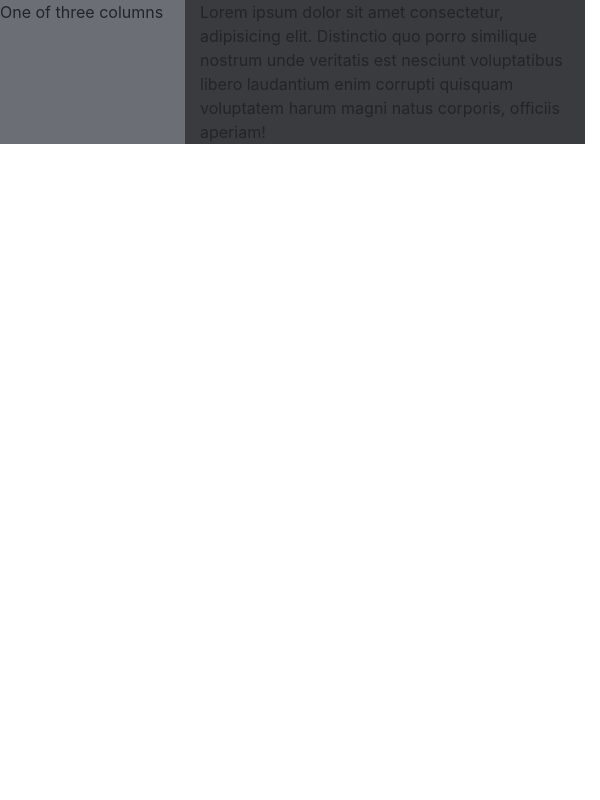
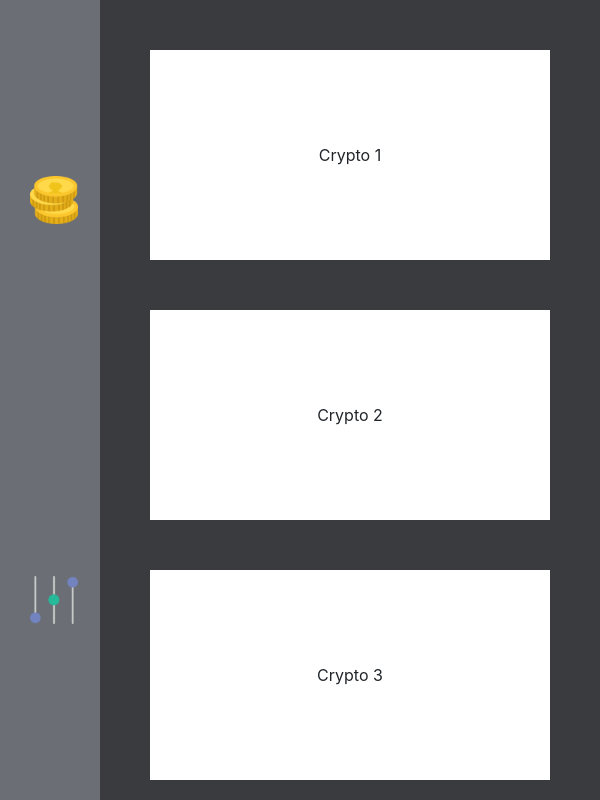
Before and after one commit to Remi-Guijarro/crypto-app, an Electron app: page src/index.html in a window 600 px wide. Drawn offline with nearby package versions, Linux system fonts and the light colour scheme.

Commit message:
main style + main interface

```diff
--- a/assets/css/main.css
+++ b/assets/css/main.css
@@ -8,14 +8,80 @@
     background-color: coral;
 }
 
-.panneau-droit{
+.col-2.panneau-droit{
     background-color:#6b6f75;
+    position: fixed;
+    top: 0;
+    bottom: 0;
+    left: 0;
+    z-index: 2;
+    /* background-color: white; */
 }
 
-.centre{
+.col-10.centre{
     background-color: #393b3f;
+    padding: 50px;
+    text-align: justify;
+    position: fixed;
+    top: 0;
+    bottom: 0;
+    right: 0;
+    overflow-y: scroll;
+    z-index: 2;
 }
 
-.content{
+.row.align-items-center.panel-element{
+   width: 100%;
+   height: 50%;
+   text-align: center;
+   margin: 0px;
+}
 
+.row.align-items-center.crypto{
+    width: 100%;
+    height: 30%;
+    text-align: center;
+    margin: 0px;
+    background-color: #ffffff;
+    margin-bottom: 50px;
+ }
+
+::-webkit-scrollbar {
+  width: 11px;
+  height: 11px;
 }
+::-webkit-scrollbar-button {
+  width: 78px;
+  height: 78px;
+}
+::-webkit-scrollbar-thumb {
+  background: #aed1f7;
+  border: 0px none #ffffff;
+  border-radius: 95px;
+}
+::-webkit-scrollbar-thumb:hover {
+  background: #aed1f7;
+}
+::-webkit-scrollbar-thumb:active {
+  background: #aed1f7;
+}
+::-webkit-scrollbar-track {
+  background: #072223;
+  border: 0px none #ffffff;
+  border-radius: 100px;
+}
+::-webkit-scrollbar-track:hover {
+  background: #072223;
+}
+::-webkit-scrollbar-track:active {
+  background: #072223;
+}
+::-webkit-scrollbar-corner {
+  background: transparent;
+}
+
+.row.centre-panel{
+    width: 100%;
+    margin-left: 0px;
+    min-height: 100%;
+}
--- a/src/index.html
+++ b/src/index.html
@@ -10,12 +10,43 @@
 </head>
 
 <body>
-    <div class="row" style="width:100%;">
-        <div class="col-4 panneau-droit">
-            One of three columns
+    <div class="row centre-panel">
+        <div class="col-2 panneau-droit">
+            <div class="row align-items-center panel-element">
+                <div class="col align-self-center"><img src="../assets/img/coins.png" style="width:3em;" alt="My Crypto"></div>
+            </div>
+            <div class="row align-items-center panel-element">
+                <div class="col align-self-center"><img src="../assets/img/settings.png" style="width:3em;" alt="Settings"><br></div>
+            </div>
         </div>
-        <div class="col-8 centre">
-            Lorem ipsum dolor sit amet consectetur, adipisicing elit. Distinctio quo porro similique nostrum unde veritatis est nesciunt voluptatibus libero laudantium enim corrupti quisquam voluptatem harum magni natus corporis, officiis aperiam!
+        <div class="col-10 centre">
+            <div class="row align-items-center crypto">
+                <div class="col align-self-center">Crypto 1</div>
+            </div>
+            <div class="row align-items-center crypto">
+                <div class="col align-self-center">Crypto 2</div>
+            </div>
+            <div class="row align-items-center crypto">
+                <div class="col align-self-center">Crypto 3</div>
+            </div>
+            <div class="row align-items-center crypto">
+                <div class="col align-self-center">Crypto 4</div>
+            </div>
+            <div class="row align-items-center crypto">
+                <div class="col align-self-center">Crypto 5</div>
+            </div>
+            <div class="row align-items-center crypto">
+                <div class="col align-self-center">Crypto 6</div>
+            </div>
+            <div class="row align-items-center crypto">
+                <div class="col align-self-center">Crypto 7</div>
+            </div>
+            <div class="row align-items-center crypto">
+                <div class="col align-self-center">Crypto 8</div>
+            </div>
+            <div class="row align-items-center crypto">
+                <div class="col align-self-center">Crypto 9</div>
+            </div>
         </div>
     </div>
 </body>
```
Also changed, not shown: assets/img/coins.png (added), assets/img/settings.png (added).
